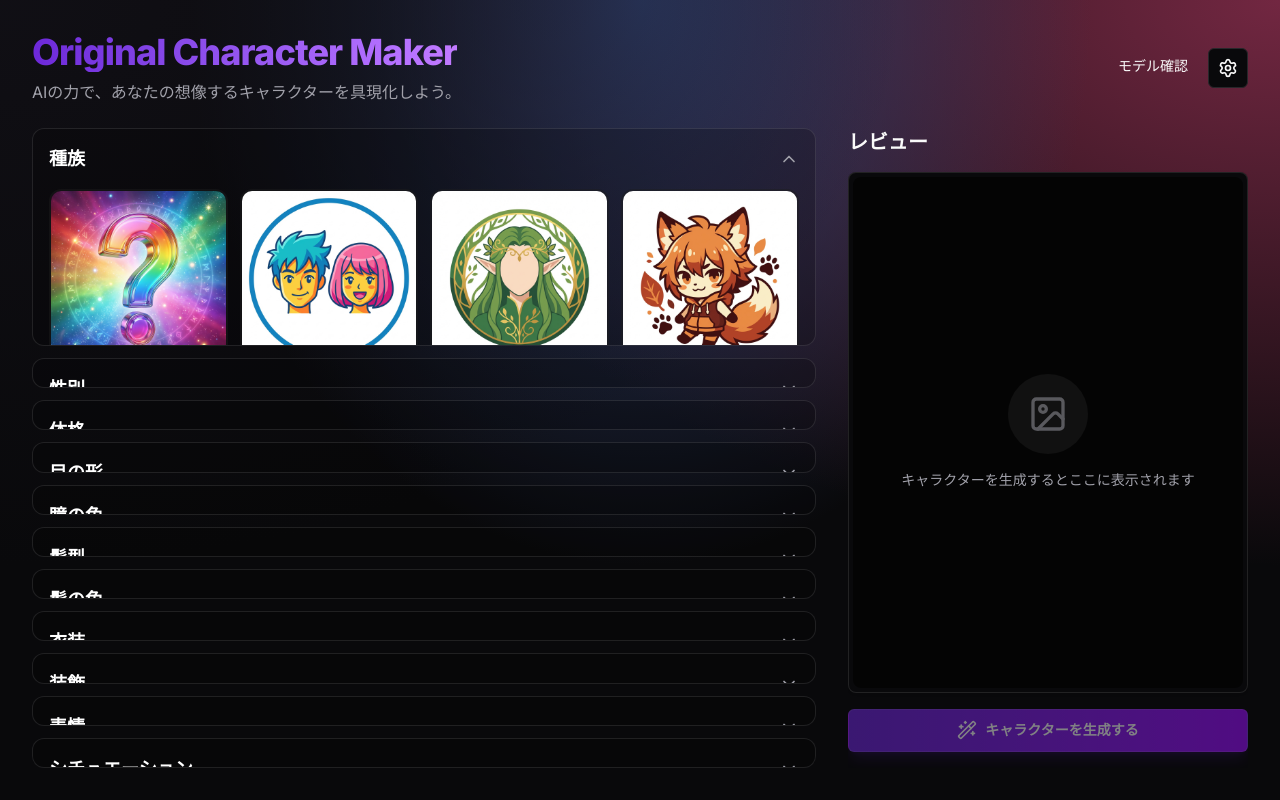
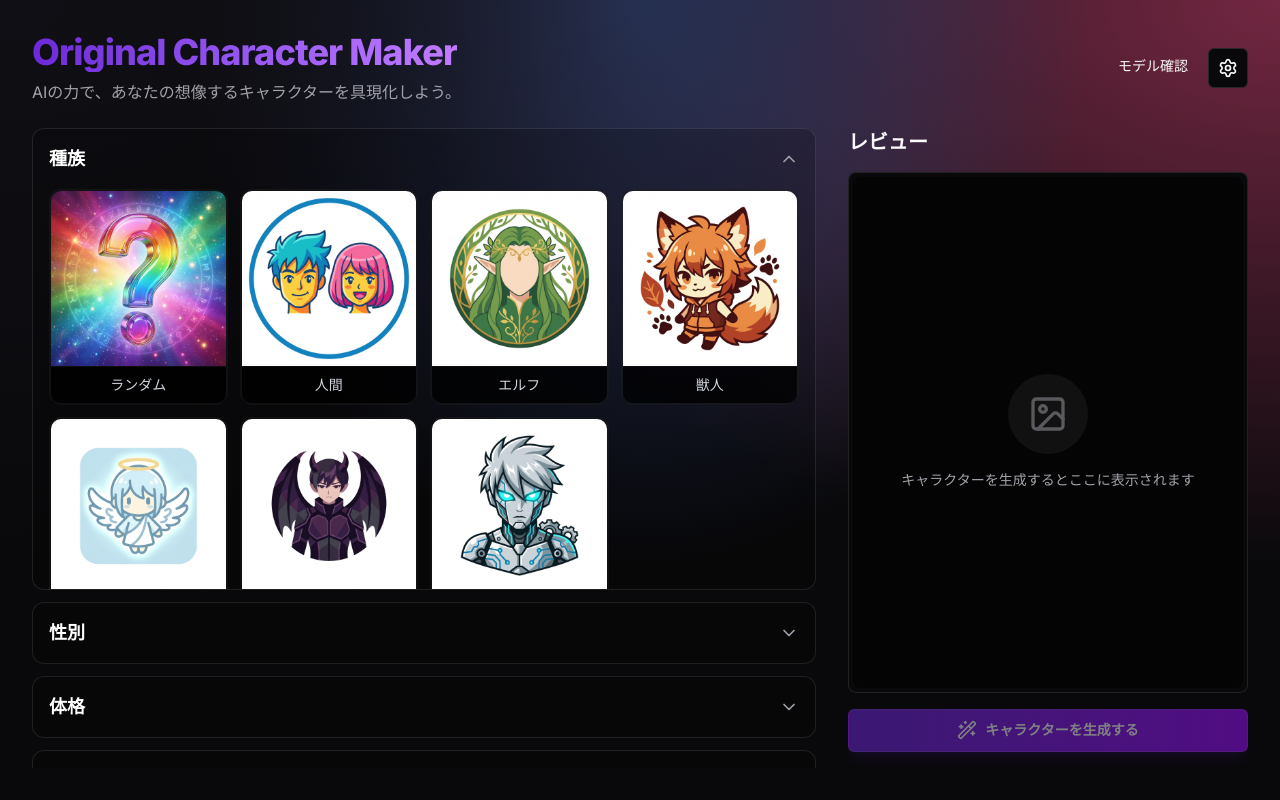
Before and after one commit to rikutoaimanga-max/originalcaracter, a Next.js app: page / in a window 1280 px wide. Built offline with nearby package versions, Linux system fonts and the light colour scheme.

Commit message:
Fix: Prevent accordion sections from shrinking when multiple are open

```diff
--- a/src/components/character-maker/category-section.tsx
+++ b/src/components/character-maker/category-section.tsx
@@ -17,7 +17,7 @@ export function CategorySection({ category, selectedItemId, onSelect, defaultOpe
     const [isOpen, setIsOpen] = useState(defaultOpen);
 
     return (
-        <div className="border border-white/10 rounded-xl overflow-hidden bg-black/20 mb-3 last:mb-0">
+        <div className="shrink-0 border border-white/10 rounded-xl overflow-hidden bg-black/20 mb-3 last:mb-0">
             <button
                 onClick={() => setIsOpen(!isOpen)}
                 className="w-full flex items-center justify-between p-4 hover:bg-white/5 transition-colors"
```
